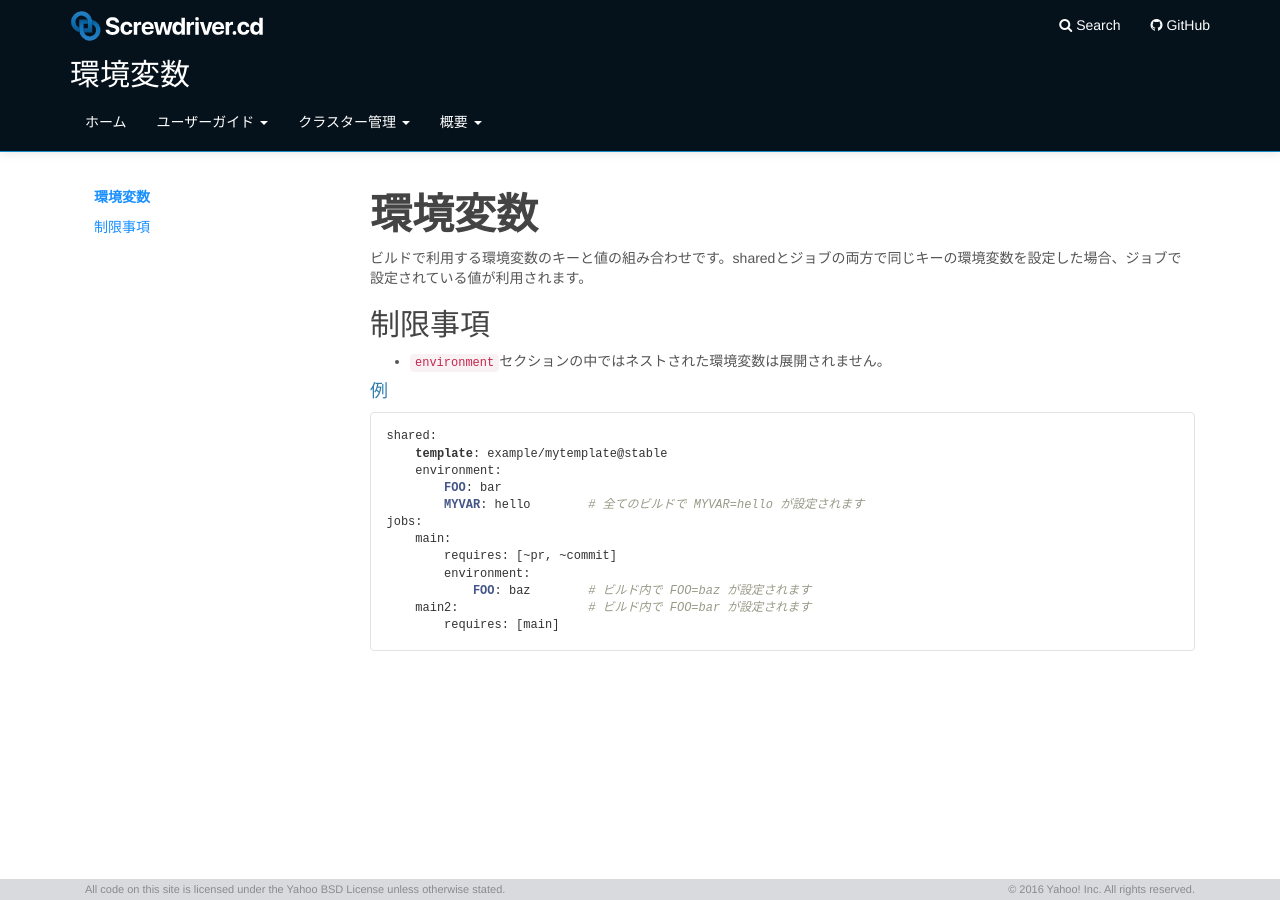
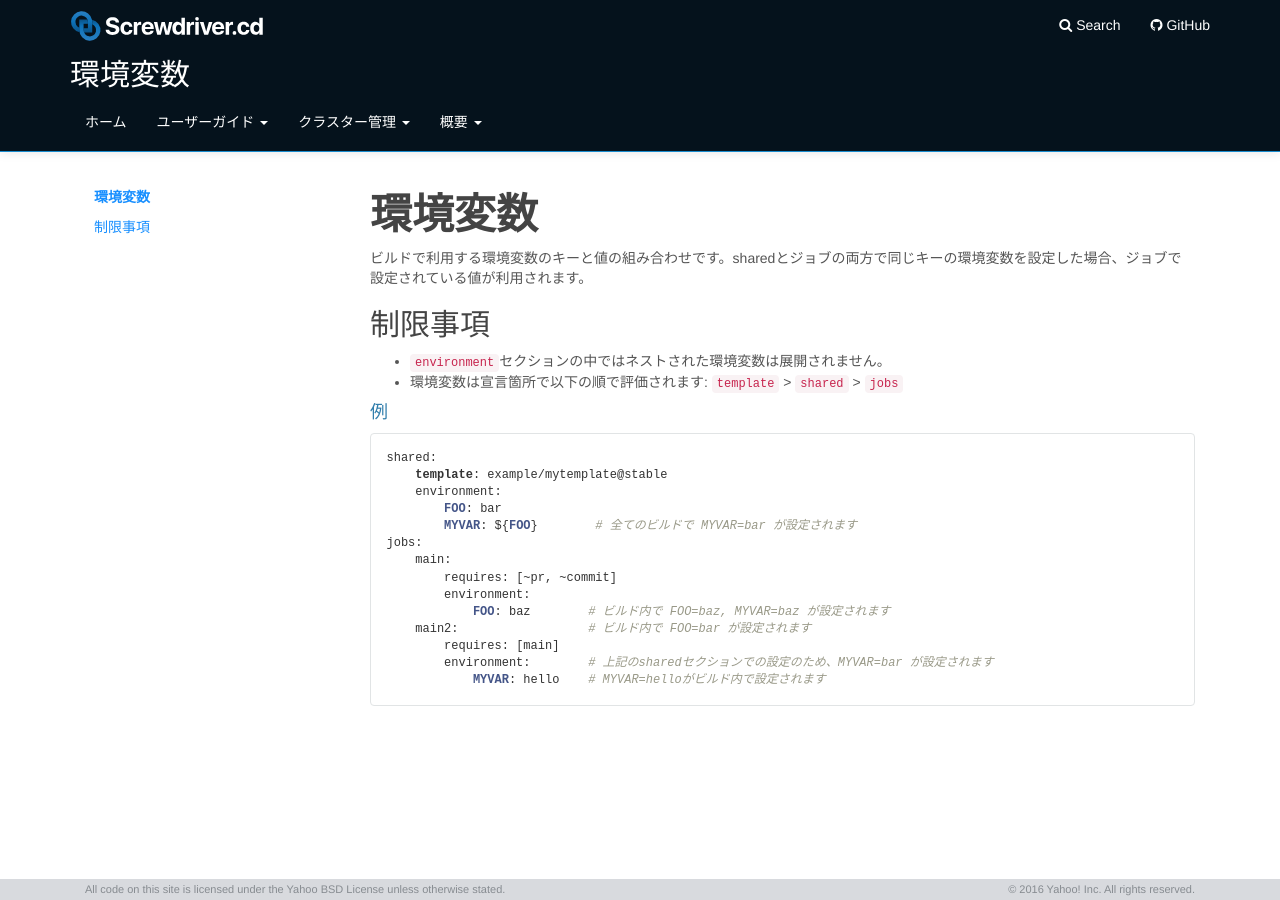
Before and after one commit to screwdriver-cd/guide, a Jekyll site: the page built from docs/ja/user-guide/configuration/environment.md, in a window 1280 px wide. Built offline with Jekyll 4.4.1, drawn with Linux system fonts in a browser that asks for light colours.

Commit message:
docs: Update Japanese translation 2019009

````diff
--- a/docs/ja/user-guide/configuration/environment.md
+++ b/docs/ja/user-guide/configuration/environment.md
@@ -16,20 +16,24 @@ toc:
 
 ## 制限事項
 - `environment`セクションの中ではネストされた環境変数は展開されません。
+- 環境変数は宣言箇所で以下の順で評価されます:
+  `template` > `shared` > `jobs`
 
 #### 例
 
-```
+```yaml
 shared:
     template: example/mytemplate@stable
     environment:
         FOO: bar
-        MYVAR: hello        # 全てのビルドで MYVAR=hello が設定されます
+        MYVAR: ${FOO}        # 全てのビルドで MYVAR=bar が設定されます
 jobs:
     main:
         requires: [~pr, ~commit]
         environment:
-            FOO: baz        # ビルド内で FOO=baz が設定されます
+            FOO: baz        # ビルド内で FOO=baz, MYVAR=baz が設定されます
     main2:                  # ビルド内で FOO=bar が設定されます
         requires: [main]
+        environment:        # 上記のsharedセクションでの設定のため、MYVAR=bar が設定されます
+            MYVAR: hello    # MYVAR=helloがビルド内で設定されます
 ```
````
Also changed, not shown: docs/ja/user-guide/configuration/annotations.md (+2 -2 lines), docs/ja/user-guide/configuration/workflow.md (+3 -3 lines), docs/ja/user-guide/metadata.md (+1 -0 lines), docs/ja/user-guide/templates.md (+2 -0 lines).
